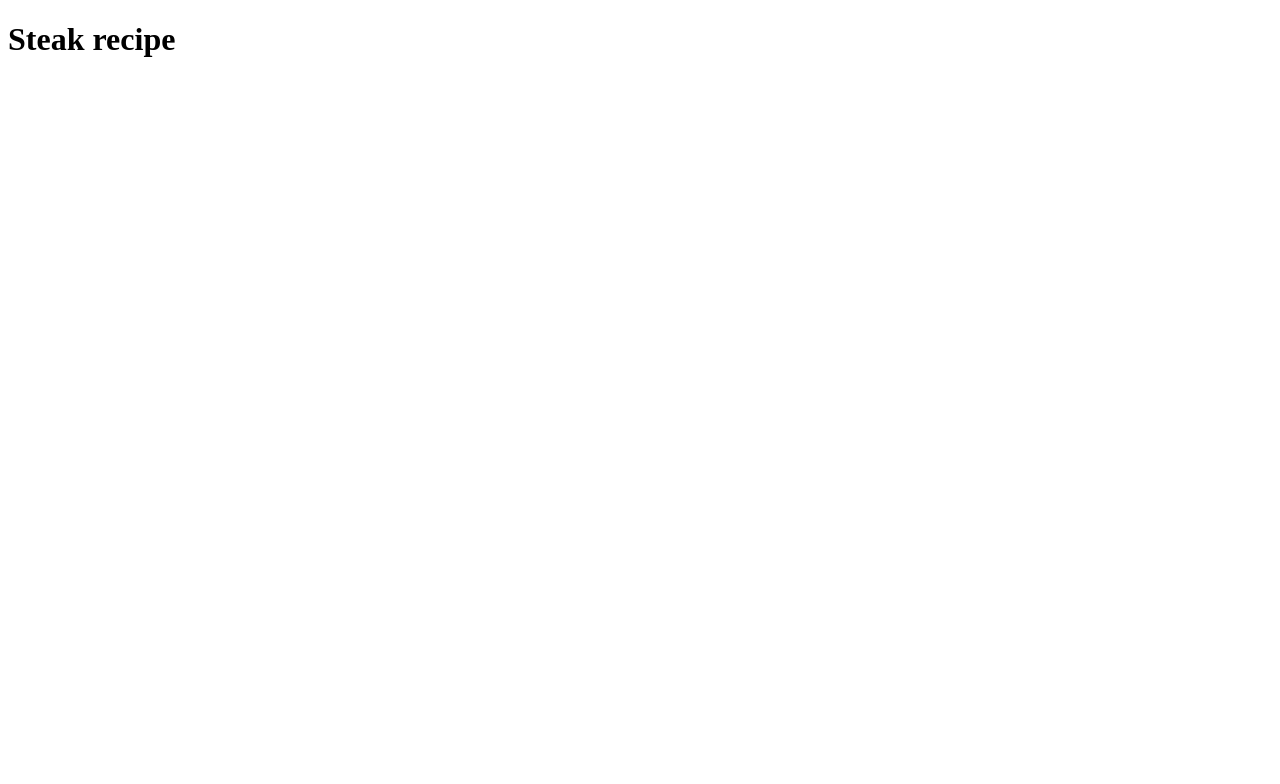
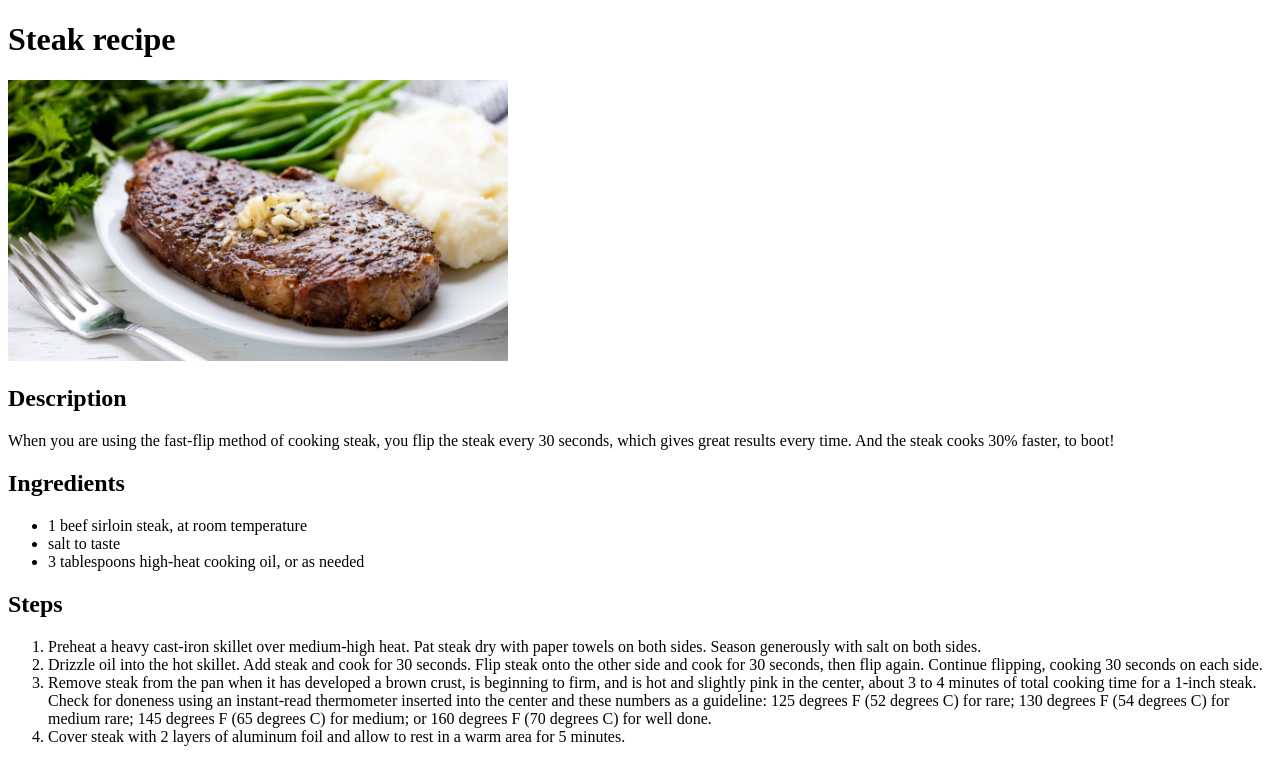
Before and after one commit to DarkDino77/odin-recipes, a plain HTML site: page recipes/steak.html in a window 1280 px wide. Drawn offline with Linux system fonts and the light colour scheme.

Commit message:
Finished the steak reacipe

```diff
--- a/recipes/steak.html
+++ b/recipes/steak.html
@@ -7,5 +7,21 @@
 
     <body>
         <h1>Steak recipe</h1>
+        <p><img src="images/steak.jpg" width="500" alt="steak"></p>
+        <h2>Description</h2>
+        <p>When you are using the fast-flip method of cooking steak, you flip the steak every 30 seconds, which gives great results every time. And the steak cooks 30% faster, to boot! </p>
+        <h2>Ingredients</h2>
+        <ul>
+            <li>1 beef sirloin steak, at room temperature </li>
+            <li>salt to taste </li>
+            <li>3 tablespoons high-heat cooking oil, or as needed </li>
+        </ul>
+        <h2>Steps</h2>
+        <ol>
+            <li>Preheat a heavy cast-iron skillet over medium-high heat. Pat steak dry with paper towels on both sides. Season generously with salt on both sides.</li>
+            <li>Drizzle oil into the hot skillet. Add steak and cook for 30 seconds. Flip steak onto the other side and cook for 30 seconds, then flip again. Continue flipping, cooking 30 seconds on each side.</li>
+            <li>Remove steak from the pan when it has developed a brown crust, is beginning to firm, and is hot and slightly pink in the center, about 3 to 4 minutes of total cooking time for a 1-inch steak. Check for doneness using an instant-read thermometer inserted into the center and these numbers as a guideline: 125 degrees F (52 degrees C) for rare; 130 degrees F (54 degrees C) for medium rare; 145 degrees F (65 degrees C) for medium; or 160 degrees F (70 degrees C) for well done.</li>
+            <li>Cover steak with 2 layers of aluminum foil and allow to rest in a warm area for 5 minutes.</li>
+        </ol>
     </body>
 </html>
```
Also changed, not shown: recipes/images/steak.jpg (added).
